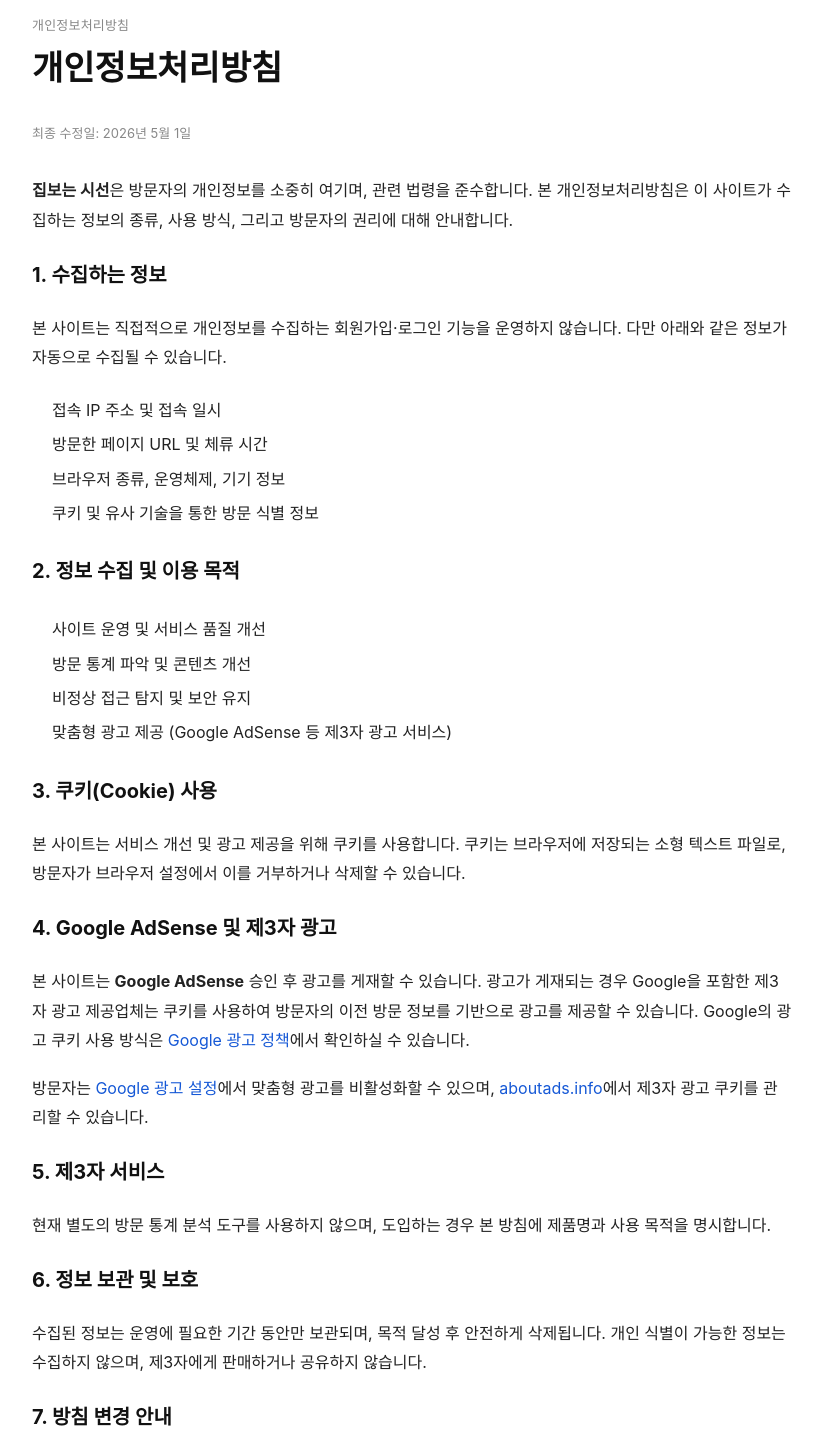
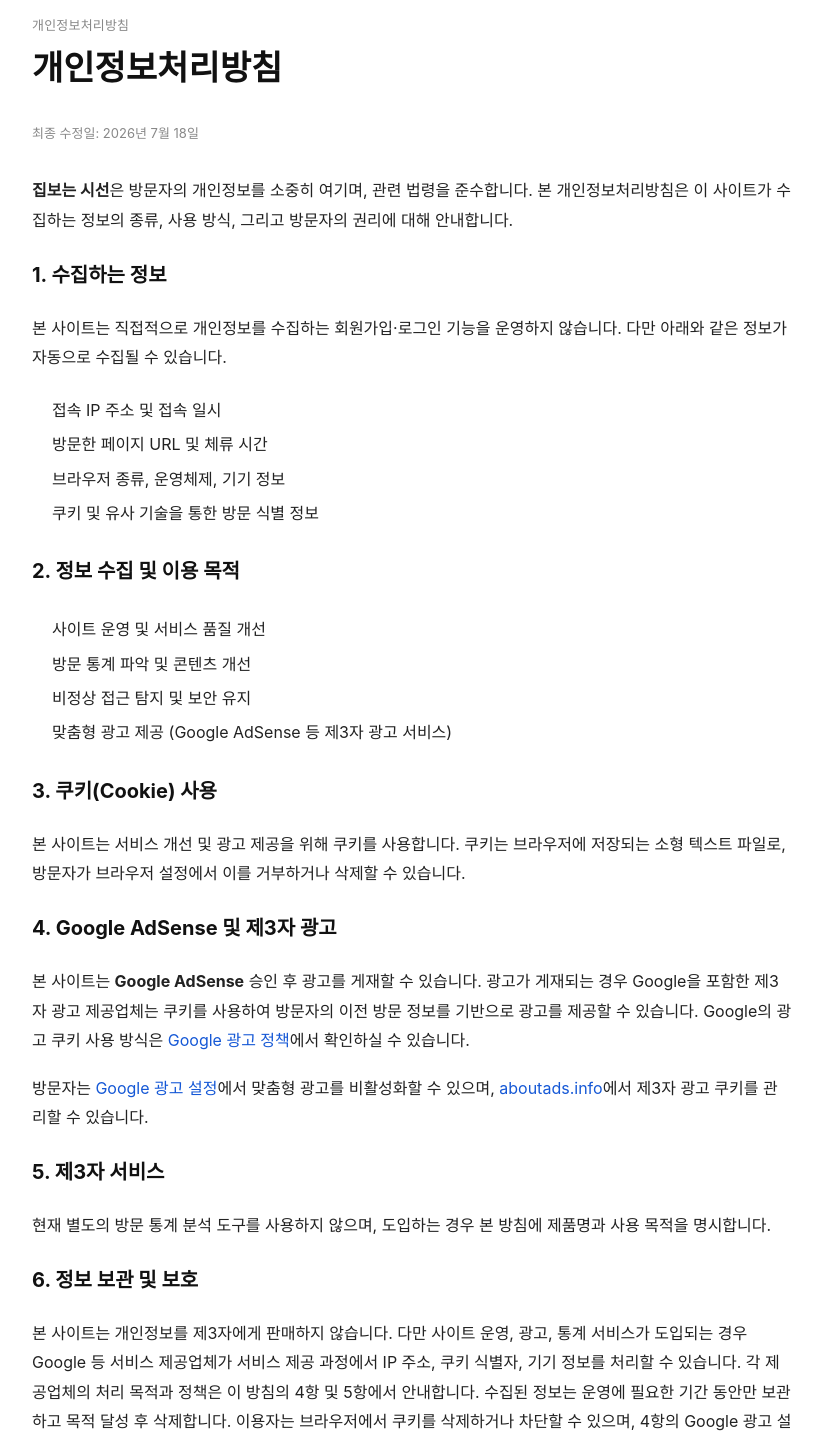
Before and after one commit to mungchi2/assetdata, a Next.js app: page /apt/privacy in a window 1280 px wide. Shown: the part 140-1581 px from the top of the page, without its empty margins (228-1050 px from the left). Built offline with nearby package versions, Linux system fonts and the light colour scheme.

Commit message:
애드센스 검토 반영: 개인정보방침 제3자 처리 문구 정합화 + 미사용 실거래 통계 문구 정직화
Co-Authored-By: Claude Fable 5 <noreply@anthropic.com>

```diff
--- a/app/apt/privacy/page.tsx
+++ b/app/apt/privacy/page.tsx
@@ -13,7 +13,7 @@ export default function PrivacyPage() {
       <p className="page-label">개인정보처리방침</p>
       <h1 className="page-title">개인정보처리방침</h1>
       <p style={{ fontSize: "13px", color: "var(--text-light)", marginBottom: "32px" }}>
-        최종 수정일: 2026년 5월 1일
+        최종 수정일: 2026년 7월 18일
       </p>
 
       <div className="page-section">
@@ -79,8 +79,12 @@ export default function PrivacyPage() {
 
         <h2>6. 정보 보관 및 보호</h2>
         <p>
-          수집된 정보는 운영에 필요한 기간 동안만 보관되며, 목적 달성 후 안전하게 삭제됩니다.
-          개인 식별이 가능한 정보는 수집하지 않으며, 제3자에게 판매하거나 공유하지 않습니다.
+          본 사이트는 개인정보를 제3자에게 판매하지 않습니다. 다만 사이트 운영, 광고, 통계 서비스가
+          도입되는 경우 Google 등 서비스 제공업체가 서비스 제공 과정에서 IP 주소, 쿠키 식별자, 기기
+          정보를 처리할 수 있습니다. 각 제공업체의 처리 목적과 정책은 이 방침의 4항 및 5항에서
+          안내합니다. 수집된 정보는 운영에 필요한 기간 동안만 보관하고 목적 달성 후 삭제합니다.
+          이용자는 브라우저에서 쿠키를 삭제하거나 차단할 수 있으며, 4항의 Google 광고 설정 링크를 통해
+          맞춤형 광고를 거부할 수 있습니다.
         </p>
 
         <h2>7. 방침 변경 안내</h2>
--- a/content/articles/20260713-미아동-791번지-신통기획-확정-합동재개발로-바뀐-핵심.md
+++ b/content/articles/20260713-미아동-791번지-신통기획-확정-합동재개발로-바뀐-핵심.md
@@ -52,7 +52,7 @@ dataAsOf: 2026-07-13
 
 <!-- pipeline-extras:start -->
 ## 데이터 산출 방법
-이 글의 실거래 통계는 <a href="https://rt.molit.go.kr" rel="noopener noreferrer" target="_blank">국토교통부 실거래가 공개시스템</a> 자료를 가공했다. 조회 범위: 강북구 / 2024-08 ~ 2026-05 / 2317건.
+이 글은 <a href="https://rt.molit.go.kr" rel="noopener noreferrer" target="_blank">국토교통부 실거래가 공개시스템</a> 자료(조회 범위: 강북구 / 2024-08 ~ 2026-05 / 2317건)를 검토했으나, 사업지와 직접 비교할 수 있는 실거래 표본이 부족해 본문에 개별 실거래 수치를 인용하지 않았다.
 해제·취소 거래 제외, 추출월·직전월 제외, 직거래 포함, 저가 이상치 제외 같은 공통 가공 기준은 <a href="/apt/sources#processing-criteria">데이터 출처 페이지</a>에 정리했다.
 <!-- pipeline-extras:end -->
 
--- a/content/articles/20260713-상도15구역-통합심의-조건부의결-3204가구-체크포인트.md
+++ b/content/articles/20260713-상도15구역-통합심의-조건부의결-3204가구-체크포인트.md
@@ -61,7 +61,7 @@ dataAsOf: 2026-07-13
 
 <!-- pipeline-extras:start -->
 ## 데이터 산출 방법
-이 글의 실거래 통계는 <a href="https://rt.molit.go.kr" rel="noopener noreferrer" target="_blank">국토교통부 실거래가 공개시스템</a> 자료를 가공했다. 조회 범위: 동작구 / 2024-08 ~ 2026-05 / 5864건.
+이 글은 <a href="https://rt.molit.go.kr" rel="noopener noreferrer" target="_blank">국토교통부 실거래가 공개시스템</a> 자료(조회 범위: 동작구 / 2024-08 ~ 2026-05 / 5864건)를 검토했으나, 사업지와 직접 비교할 수 있는 실거래 표본이 부족해 본문에 개별 실거래 수치를 인용하지 않았다.
 해제·취소 거래 제외, 추출월·직전월 제외, 직거래 포함, 저가 이상치 제외 같은 공통 가공 기준은 <a href="/apt/sources#processing-criteria">데이터 출처 페이지</a>에 정리했다.
 <!-- pipeline-extras:end -->
 
```
